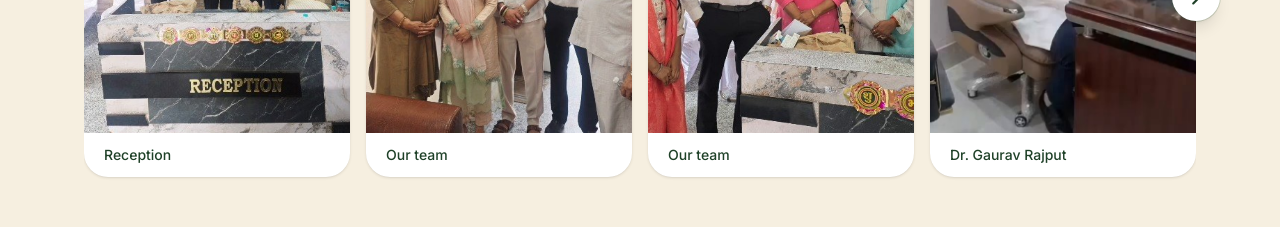
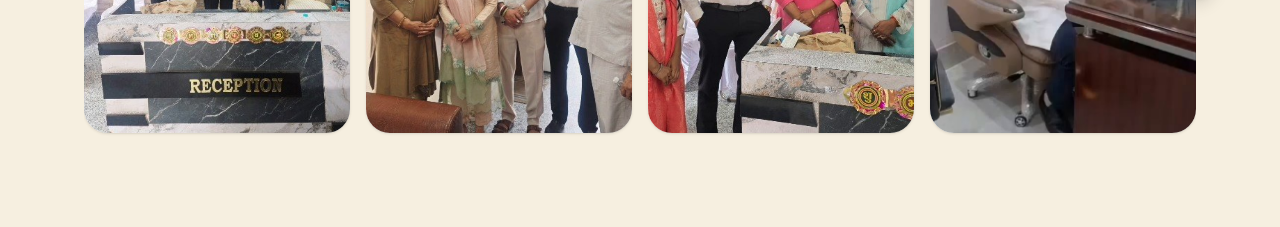
Before and after one commit to Lakshay85/astha-nature-cure, a Next.js app: page / in a window 1280 px wide. Shown: the part 3420-3647 px from the top of the page. Built offline with nearby package versions, Linux system fonts and the light colour scheme.

Commit message:
Gallery: remove captions

```diff
--- a/components/GalleryScroller.tsx
+++ b/components/GalleryScroller.tsx
@@ -46,7 +46,6 @@ export default function GalleryScroller({ items }: { items: Item[] }) {
               {/* eslint-disable-next-line @next/next/no-img-element */}
               <img src={it.src} alt={it.cap} width={it.w} height={it.h} loading="lazy" draggable={false} className="h-full w-full object-cover" />
             </div>
-            <figcaption className="px-5 py-3 text-sm font-medium text-moss-dark">{it.cap}</figcaption>
           </figure>
         ))}
       </div>
```
